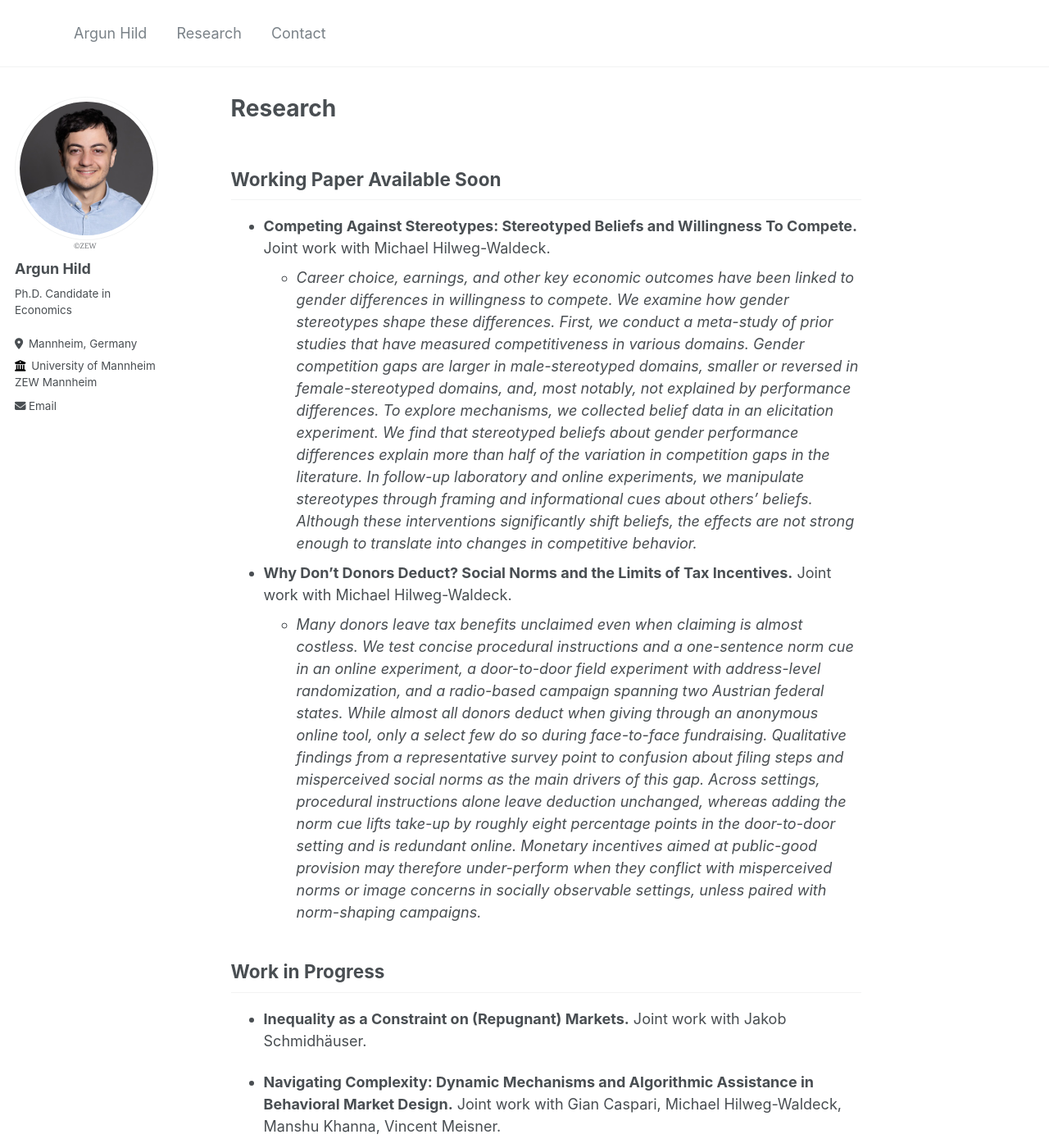
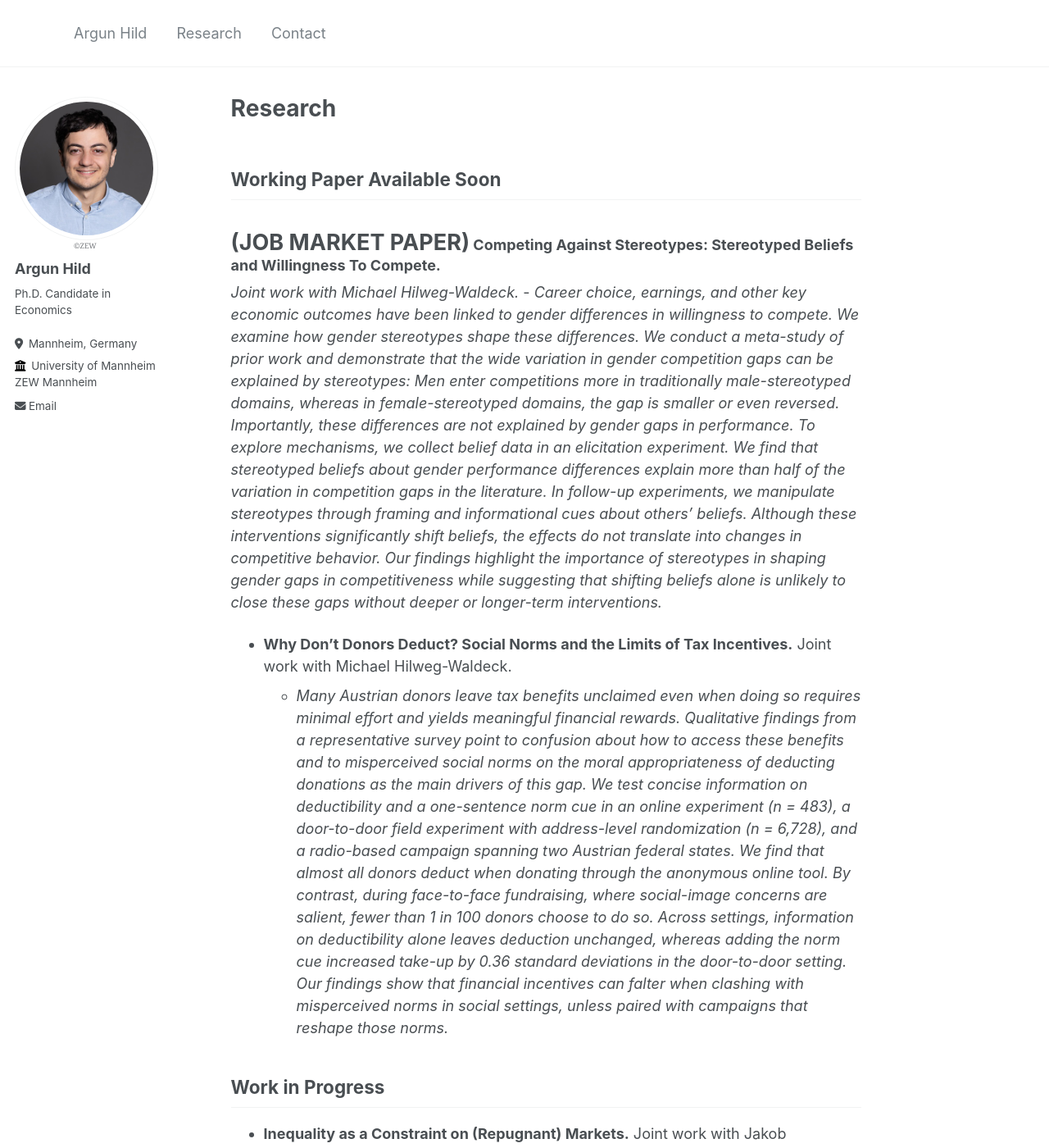
Before and after one commit to ArgunHild/argunhild.github.io, a Jekyll site: the page built from _pages/research.md, in a window 1280 px wide and 1400 px high. Shown: the whole window at 82% size. Built offline with Jekyll 4.4.1, drawn with Linux system fonts in a browser that asks for light colours.

Commit message:
Updated wps

```diff
--- a/_pages/research.md
+++ b/_pages/research.md
@@ -10,10 +10,11 @@ sitemap: false
 - Paper 2: Description of paper 2. -->
 
 ## Working Paper Available Soon
-- **Competing Against Stereotypes: Stereotyped Beliefs and Willingness To Compete.** Joint work with Michael Hilweg-Waldeck.
-    - *Career choice, earnings, and other key economic outcomes have been linked to gender differences in willingness to compete. We examine how gender stereotypes shape these differences. First, we conduct a meta-study of prior studies that have measured competitiveness in various domains. Gender competition gaps are larger in male-stereotyped domains, smaller or reversed in female-stereotyped domains, and, most notably, not explained by performance differences. To explore mechanisms, we collected belief data in an elicitation experiment. We find that stereotyped beliefs about gender performance differences explain more than half of the variation in competition gaps in the literature. In follow-up laboratory and online experiments, we manipulate stereotypes through framing and informational cues about others' beliefs. Although these interventions significantly shift beliefs, the effects are not strong enough to translate into changes in competitive behavior.*
+### <span style="font-size:1.5em;">(JOB MARKET PAPER)</span> **Competing Against Stereotypes: Stereotyped Beliefs and Willingness To Compete.**
+*Joint work with Michael Hilweg-Waldeck.*
+    - *Career choice, earnings, and other key economic outcomes have been linked to gender differences in willingness to compete. We examine how gender stereotypes shape these differences. We conduct a meta-study of prior work and demonstrate that the wide variation in gender competition gaps can be explained by stereotypes: Men enter competitions more in traditionally male-stereotyped domains, whereas in female-stereotyped domains, the gap is smaller or even reversed. Importantly, these differences are not explained by gender gaps in performance. To explore mechanisms, we collect belief data in an elicitation experiment. We find that stereotyped beliefs about gender performance differences explain more than half of the variation in competition gaps in the literature. In follow-up experiments, we manipulate stereotypes through framing and informational cues about others' beliefs. Although these interventions significantly shift beliefs, the effects do not translate into changes in competitive behavior. Our findings highlight the importance of stereotypes in shaping gender gaps in competitiveness while suggesting that shifting beliefs alone is unlikely to close these gaps without deeper or longer-term interventions.*
 - **Why Don’t Donors Deduct? Social Norms and the Limits of Tax Incentives.**  Joint work with Michael Hilweg-Waldeck.
-    - *Many donors leave tax benefits unclaimed even when claiming is almost costless. We test concise procedural instructions and a one-sentence norm cue in an online experiment, a door-to-door field experiment with address-level randomization, and a radio-based campaign spanning two Austrian federal states. While almost all donors deduct when giving through an anonymous online tool, only a select few do so during face-to-face fundraising. Qualitative findings from a representative survey point to confusion about filing steps and misperceived social norms as the main drivers of this gap. Across settings, procedural instructions alone leave deduction unchanged, whereas adding the norm cue lifts take-up by roughly eight percentage points in the door-to-door setting and is redundant online. Monetary incentives aimed at public-good provision may therefore under-perform when they conflict with misperceived norms or image concerns in socially observable settings, unless paired with norm-shaping campaigns.*
+    - *Many Austrian donors leave tax benefits unclaimed even when doing so requires minimal effort and yields meaningful financial rewards. Qualitative findings from a representative survey point to confusion about how to access these benefits and to misperceived social norms on the moral appropriateness of deducting donations as the main drivers of this gap. We test concise information on deductibility and a one-sentence norm cue in an online experiment (n = 483), a door-to-door field experiment with address-level randomization (n = 6,728), and a radio-based campaign spanning two Austrian federal states. We find that almost all donors deduct when donating through the anonymous online tool. By contrast, during face-to-face fundraising, where social-image concerns are salient, fewer than 1 in 100 donors choose to do so. Across settings, information on deductibility alone leaves deduction unchanged, whereas adding the norm cue increased take-up by 0.36 standard deviations in the door-to-door setting. Our findings show that financial incentives can falter when clashing with misperceived norms in social settings, unless paired with campaigns that reshape those norms.*
 
 ## Work in Progress
 -  **Inequality as a Constraint on (Repugnant) Markets.** Joint work with Jakob Schmidhäuser.
```
